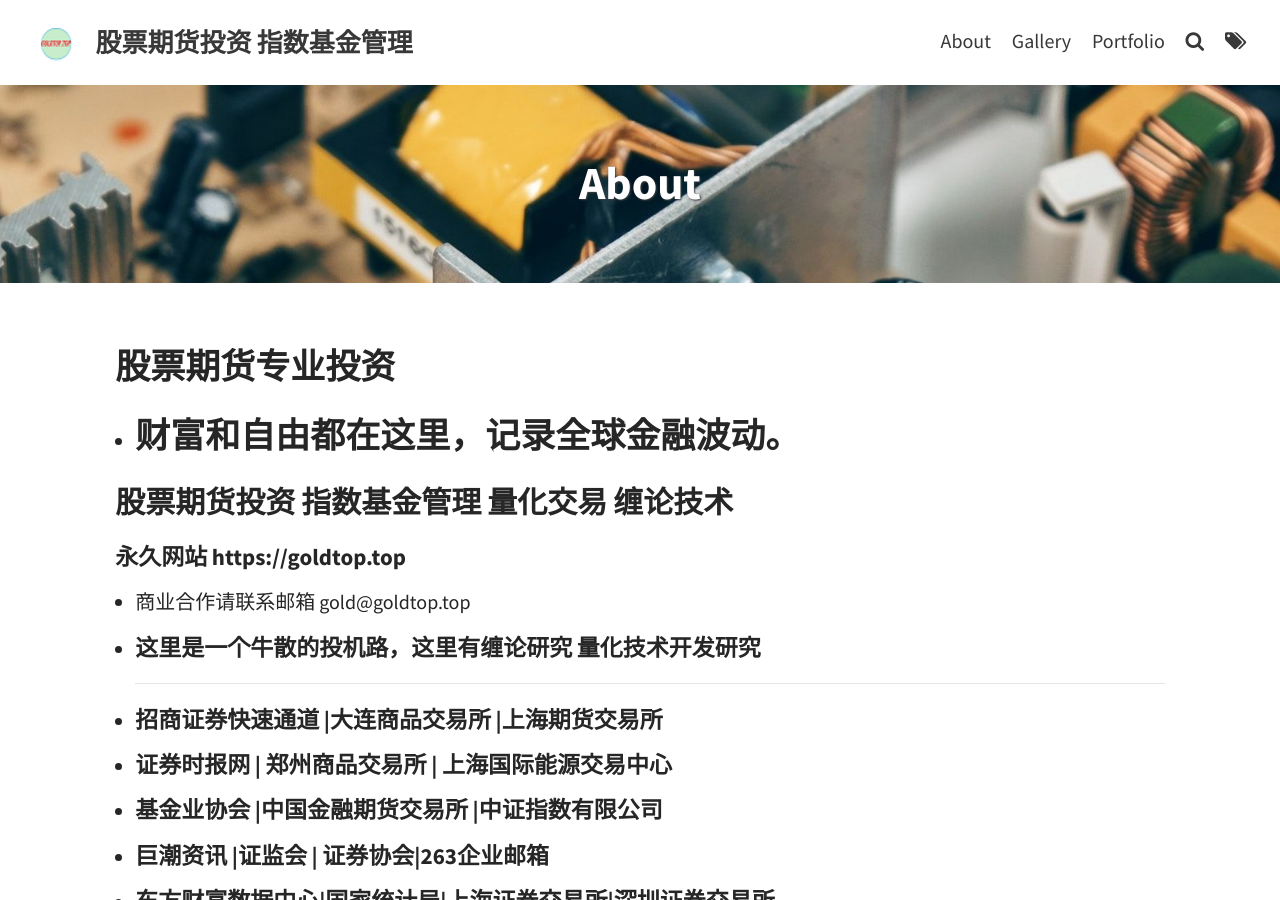
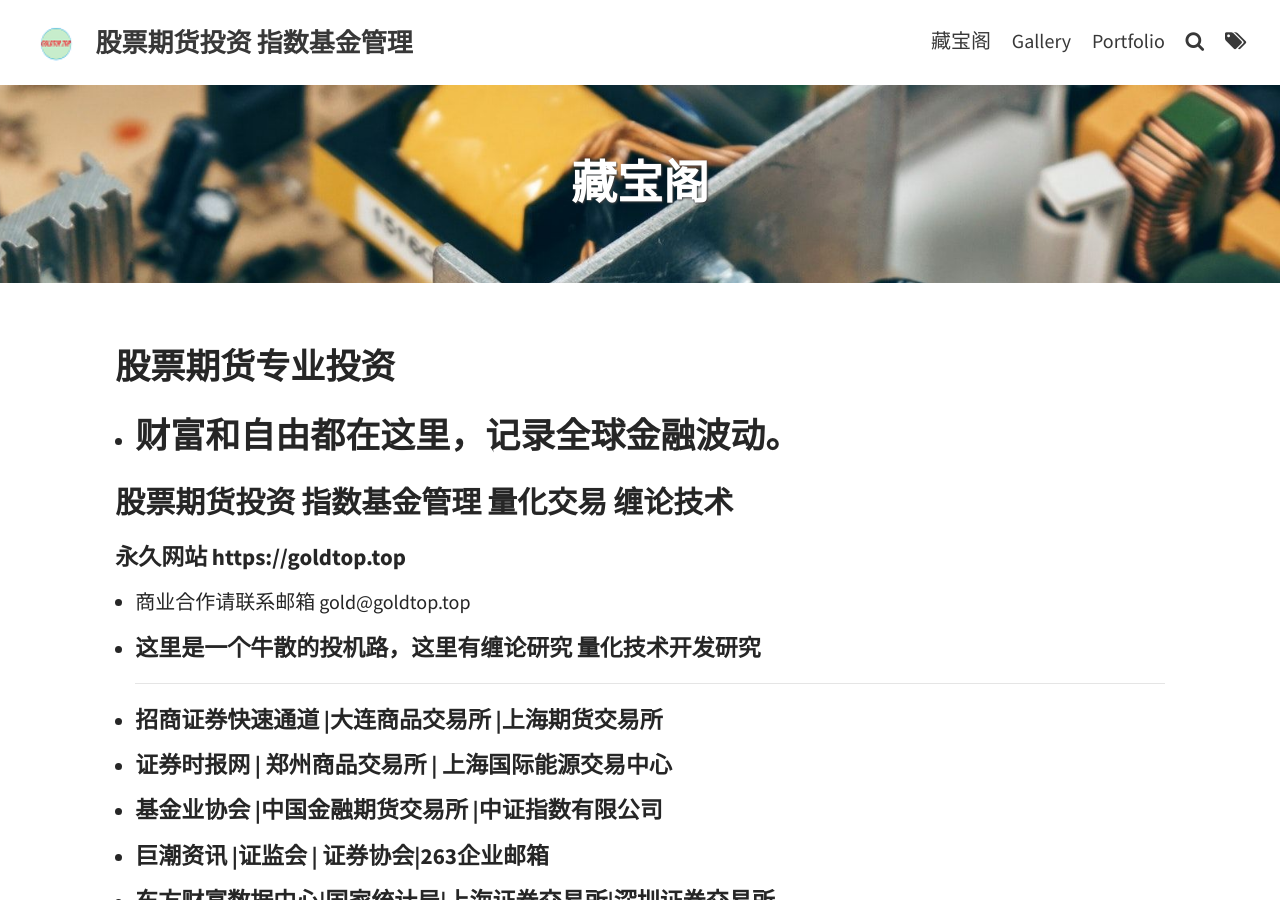
Before and after one commit to pp88top/stock.github.io, a Jekyll site: the page built from pages/about.md, in a window 1280 px wide and 900 px high. Built offline with Jekyll 4.4.1, drawn with Linux system fonts in a browser that asks for light colours; a script that is not in the unit is left out.

Commit message:
Update about.md

```diff
--- a/pages/about.md
+++ b/pages/about.md
@@ -1,9 +1,9 @@
 ---
 layout: page
-title: About
+title: 藏宝阁
 permalink: /about/
 feature-img: "assets/img/pexels/circuit.jpeg"
-tags: [About, Archive]
+tags: [藏宝阁, 技术研究院]
 ---
 
 ## 股票期货专业投资
```
